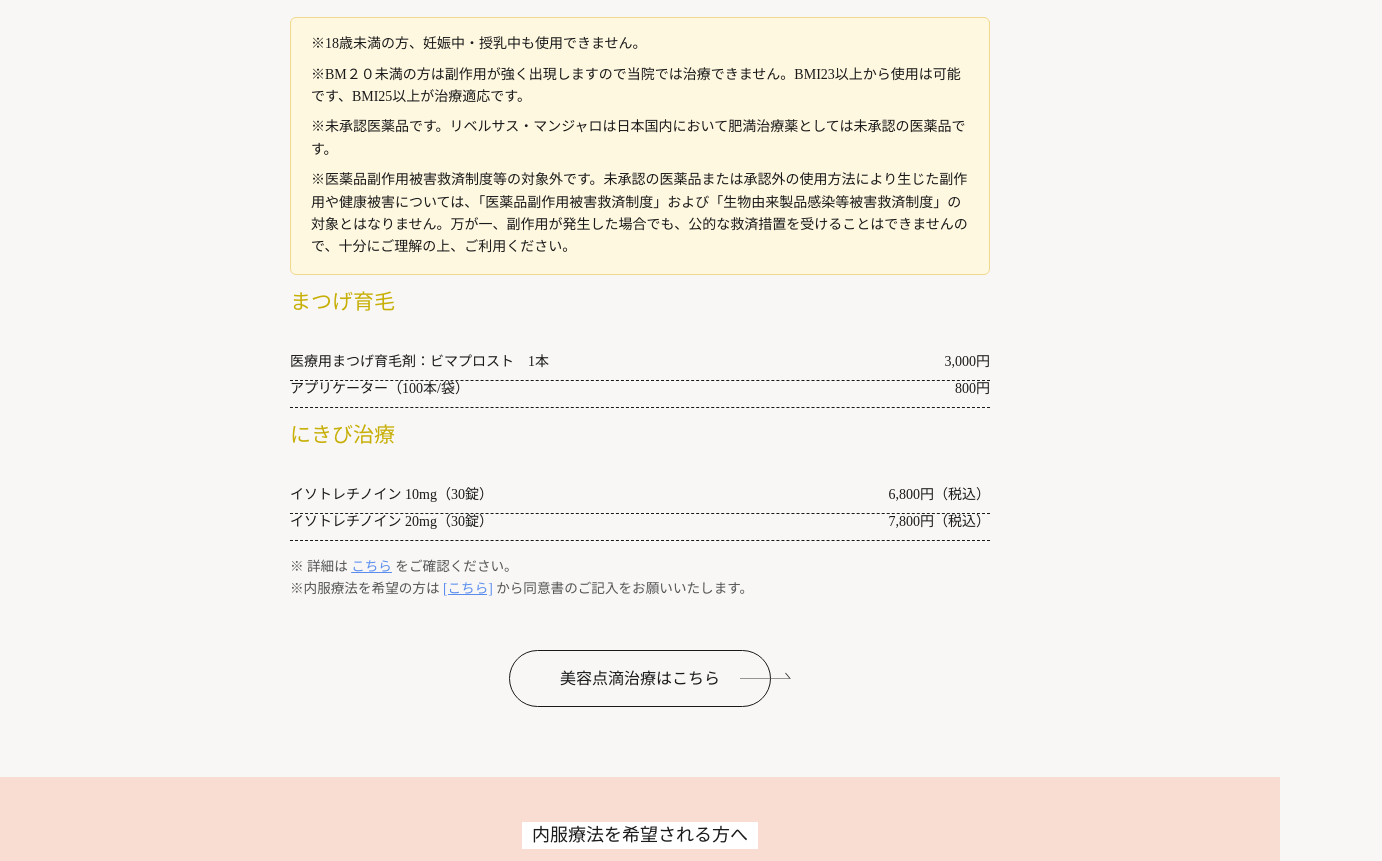
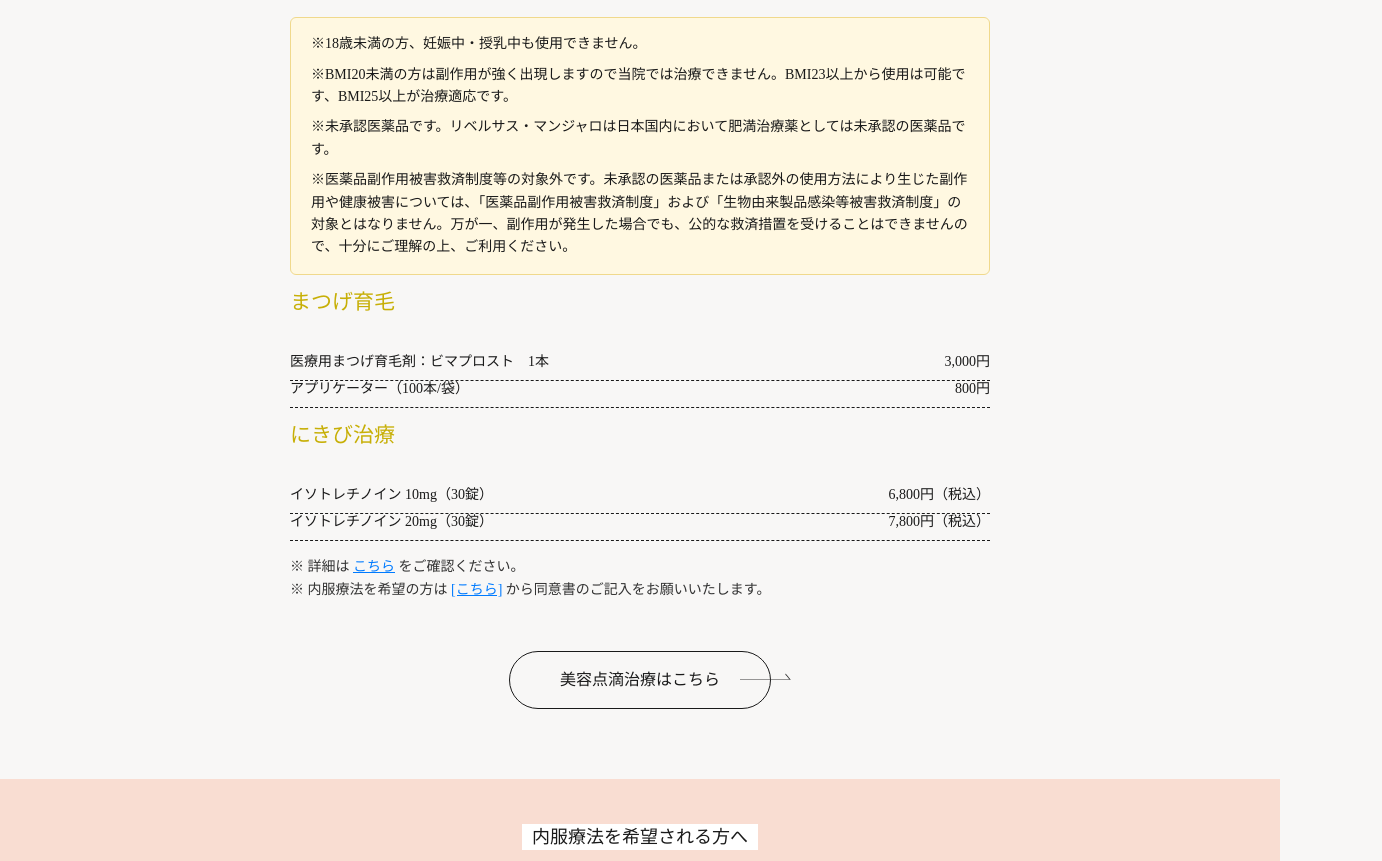
Before and after one commit to jin-roady/mirainaika, a plain HTML site: page oral.html in a window 1280 px wide. Shown: the part 1431-2292 px from the top of the page, 1382 px wide, since content can reach past the window. Drawn offline with Linux system fonts and the light colour scheme; some packages are replaced by stand-ins of ours; a web font is replaced by a local one.

Commit message:
8.19修正依頼分

```diff
--- a/css/oral.css
+++ b/css/oral.css
@@ -107,3 +107,53 @@
   .caution-list li:last-child {
     margin-bottom: 0;       /* 最後の項目の余白をなくす */
   }
+  .note-oral-link-blue {
+    color: #007bff;          /* 標準の青色 */
+    text-decoration: underline; /* 下線でリンク感を出す */
+    cursor: pointer;
+  }
+
+  .note-oral-link-blue:hover {
+    color: #0056b3;          /* ホバー時に濃い青 */
+    text-decoration: none;   /* ホバー時に下線を消す（好みに応じて変更可） */
+  }
+  .note-oral-link-blue {
+    display: inline !important;           /* 横並び強制 */
+    padding: 0 !important;                /* 余白リセット強制 */
+    margin: 0 !important;                 /* 余白リセット強制 */
+    border: none !important;              /* 枠線強制削除 */
+    background: none !important;          /* 背景強制削除 */
+    color: #007bff !important;            /* 青文字強制 */
+    text-decoration: underline !important; /* 下線強制 */
+    cursor: pointer !important;
+  }
+
+  .note-oral-link-blue:hover {
+    color: #0056b3 !important;            /* ホバー時の濃い青強制 */
+    text-decoration: none !important;
+  }
+  .note-oral-text {
+    font-size: 14px;
+    line-height: 1.6;
+    margin-top: 15px;
+    margin-bottom: 15px;
+    color: #333; /* 本文色 */
+  }
+
+  .note-oral-link-blue {
+    display: inline !important;
+    padding: 0 !important;
+    margin: 0 !important;
+    border: none !important;
+    background: none !important;
+    color: #007bff !important;
+    text-decoration: underline !important;
+    cursor: pointer !important;
+
+    /* 矢印や装飾の強制削除 */
+    background-image: none !important;
+  }
+
+  .note-oral-link-blue::after {
+    content: none !important; /* 擬似要素で矢印を消す */
+  }
--- a/css/style.css
+++ b/css/style.css
@@ -871,3 +871,21 @@ footer {
   .beauty-document-link-container button:hover {
     background-color: #c1903a;
   }
+
+  /* 2カラム（SPは1カラム） */
+.liftera-content-table{
+    display:grid;
+    grid-template-columns:repeat(2,minmax(0,1fr));
+    gap:16px 32px;
+  }
+  @media(max-width:768px){
+    .liftera-content-table{ grid-template-columns:1fr; }
+  }
+
+  /* 各項目の折り返しを揃える（ぶら下げ） */
+  .liftera-content-table p{
+    margin:0 0 .75em;
+    padding-left:1.5em;   /* 行頭位置 */
+    text-indent:-1.5em;   /* 2行目以降を揃える */
+    line-height:1.9;
+  }
--- a/oral.html
+++ b/oral.html
@@ -145,7 +145,7 @@
 
 			<ul class="caution-list">
 				<li>※18歳未満の方、妊娠中・授乳中も使用できません。</li>
-				<li>※BM２０未満の方は副作用が強く出現しますので当院では治療できません。BMI23以上から使用は可能です、BMI25以上が治療適応です。</li>
+				<li>※BMI20未満の方は副作用が強く出現しますので当院では治療できません。BMI23以上から使用は可能です、BMI25以上が治療適応です。</li>
 				<li>※未承認医薬品です。リベルサス・マンジャロは日本国内において肥満治療薬としては未承認の医薬品です。</li>
 				<li>※医薬品副作用被害救済制度等の対象外です。未承認の医薬品または承認外の使用方法により生じた副作用や健康被害については、「医薬品副作用被害救済制度」および「生物由来製品感染等被害救済制度」の対象とはなりません。万が一、副作用が発生した場合でも、公的な救済措置を受けることはできませんので、十分にご理解の上、ご利用ください。
 				</li>
@@ -171,14 +171,15 @@
 				<p>7,800円（税込）</p>
 			</div>
 
-			<p class="note-oral-custom">
+			<p class="note-oral-text">
 				※ 詳細は
-				<a href="pdf/isotretinoin-acne-treatment.pdf" target="_blank" class="note-oral-link">こちら</a>
+				<a href="pdf/isotretinoin-acne-treatment.pdf" target="_blank" class="note-oral-link-blue">こちら</a>
 				をご確認ください。<br>
-				※内服療法を希望の方は
-				<a href="#consent-doc" class="note-oral-link">[こちら]</a>
+				※ 内服療法を希望の方は
+				<a href="#consent-doc" class="note-oral-link-blue">[こちら]</a>
 				から同意書のご記入をお願いいたします。
-			</p>
+			  </p>
+
 
 
 
```
Also changed, not shown: co2-laser.html (+10 -29 lines), css/drip.css (+10 -0 lines), drip.html (+9 -4 lines).
